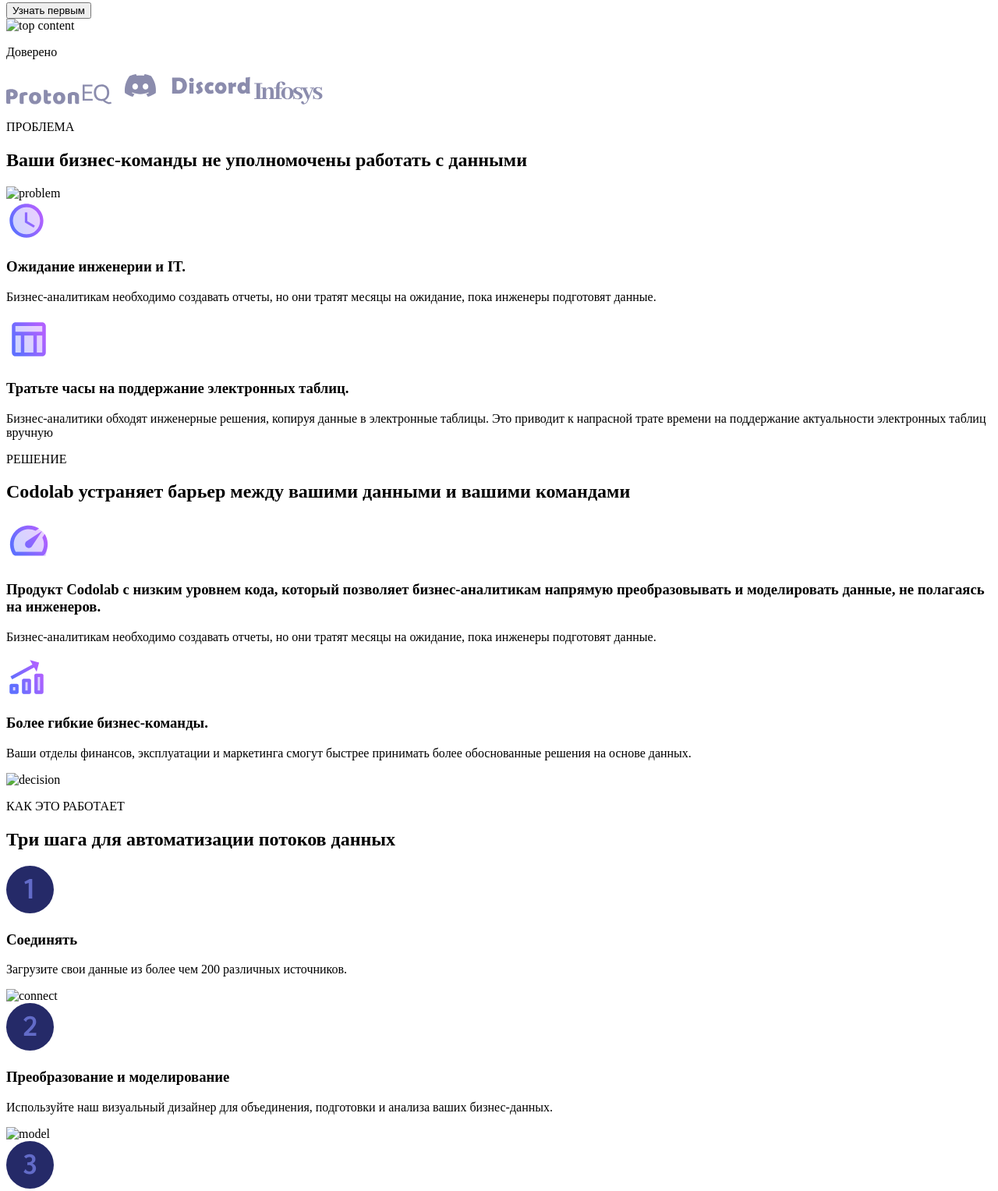
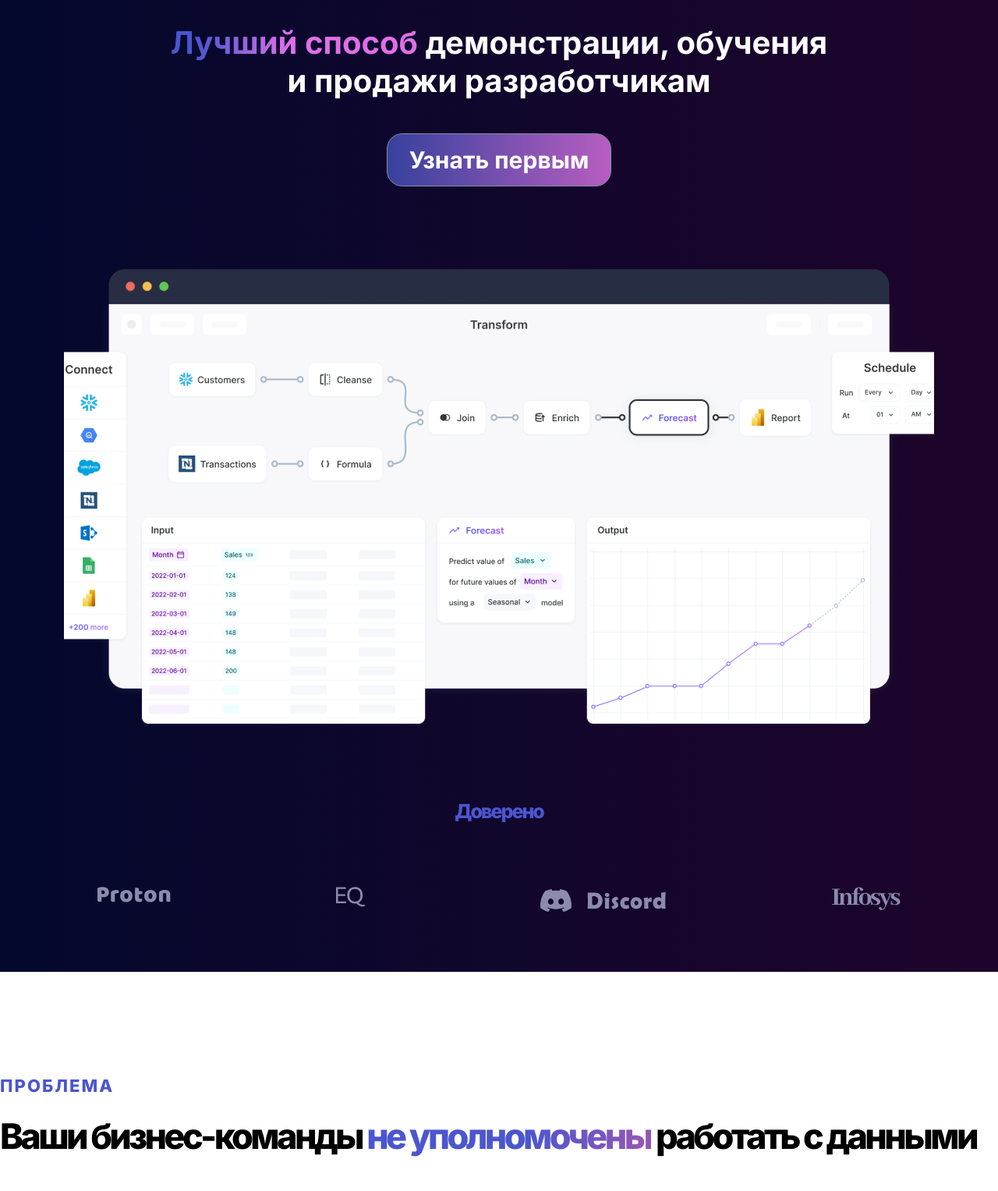
Before and after one commit to codo-lab/landing, a plain HTML site: page index.html in a window 1280 px wide. Shown: the part 207-1734 px from the top of the page at 78% size. Drawn offline with nearby package versions, Linux system fonts and the light colour scheme; files that its build step writes are made by us from their sources; the site is published under a folder, as on GitHub Pages, so addresses that start at the root find nothing.

Commit message:
working version

```diff
--- a/index.html
+++ b/index.html
@@ -12,7 +12,7 @@
     <link rel="preconnect" href="https://fonts.googleapis.com">
     <link rel="preconnect" href="https://fonts.gstatic.com" crossorigin>
     <link href="https://fonts.googleapis.com/css2?family=Inter:wght@400;600;700;800;900&display=swap" rel="stylesheet">
-    <link rel="stylesheet" href="/styles/style.css">
+    <link rel="stylesheet" href="styles/style.css">
 
 </head>
 
@@ -37,7 +37,7 @@
             <div class="top__click">
                 <button class="button top__button">Узнать первым</button>
             </div>
-            <img src="/img/top.png" alt="top content">
+            <img src="img/top.png" alt="top content">
             <p class="top__text">Доверено</p>
             <div class="top__logos">
                 <a class="top__logo" href="#"><svg width="94" height="20" viewBox="0 0 94 20" fill="none"
@@ -76,7 +76,7 @@
                     Ваши бизнес-команды <span class="content__span">не уполномочены</span> работать с данными
                 </h2>
                 <div class="content__info">
-                    <img src="/img/problem.png" alt="problem">
+                    <img src="img/problem.png" alt="problem">
                     <div class="content__flex">
                         <div class="content__card">
                             <svg width="52" height="52" viewBox="0 0 52 52" fill="none"
@@ -223,7 +223,7 @@
                                 принимать более обоснованные решения на основе данных.</p>
                         </div>
                     </div>
-                    <img src="/img/decision.png" alt="decision">
+                    <img src="img/decision.png" alt="decision">
                 </div>
             </div>
         </section>
@@ -238,7 +238,7 @@
                     </svg>
                     <h3 class="work__heading">Соединять</h3>
                     <p class="work__info">Загрузите свои данные из более чем 200 различных источников.</p>
-                    <img src="/img/connect.png" alt="connect">
+                    <img src="img/connect.png" alt="connect">
                 </div>
                 <div class="work__card">
                     <svg width="61" height="61" viewBox="0 0 61 61" fill="none" xmlns="http://www.w3.org/2000/svg">
@@ -251,7 +251,7 @@
                     <h3 class="work__heading">Преобразование и моделирование</h3>
                     <p class="work__info">Используйте наш визуальный дизайнер для объединения, подготовки и анализа
                         ваших бизнес-данных.</p>
-                    <img src="/img/model.png" alt="model">
+                    <img src="img/model.png" alt="model">
                 </div>
                 <div class="work__card">
                     <svg width="61" height="61" viewBox="0 0 61 61" fill="none" xmlns="http://www.w3.org/2000/svg">
@@ -262,7 +262,7 @@
                     </svg>
                     <h3 class="work__heading">Расписание</h3>
                     <p class="work__info">Отправляйте свежие результаты в свои любимые инструменты отчетности.</p>
-                    <img src="/img/schedule.png" alt="schedule">
+                    <img src="img/schedule.png" alt="schedule">
                 </div>
             </div>
         </section>
@@ -362,7 +362,7 @@
                 </div>
             </div>
             <div class="why-codolab__flex">
-                <img class="why-codolab__img" src="/img/created.png" alt="created">
+                <img class="why-codolab__img" src="img/created.png" alt="created">
             </div>
         </section>
     </div>
```
